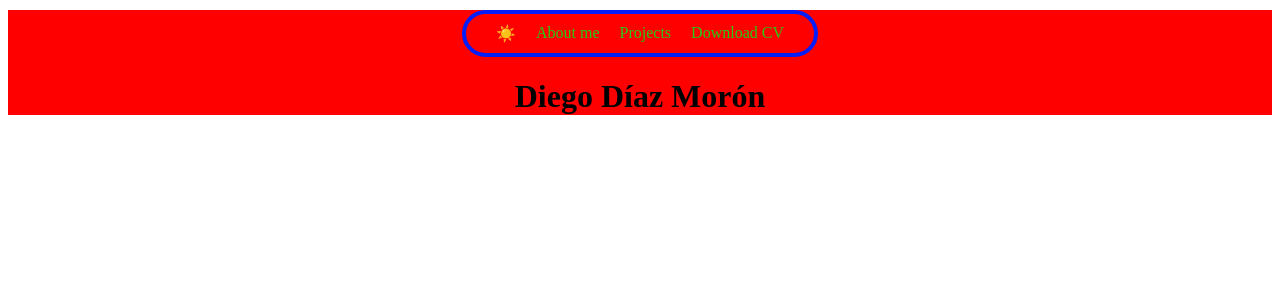
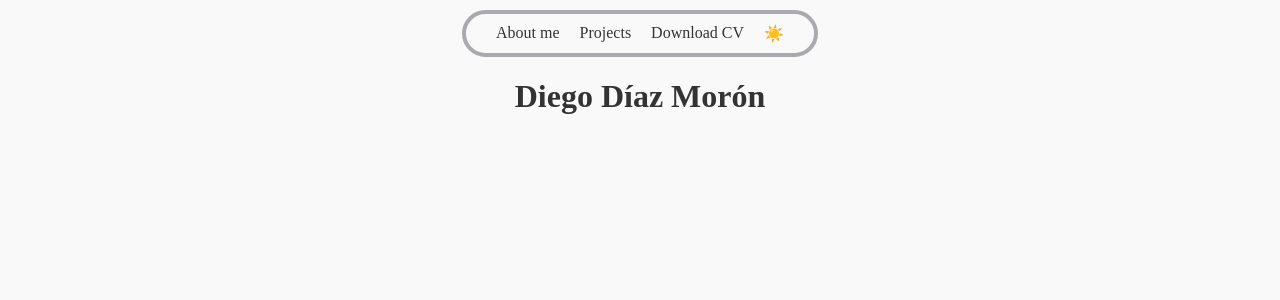
Before and after one commit to Diegodmbot/Portfolio, a React (Vite) app: page / in a window 1280 px wide. Shown: the top 300 px of the page. Built offline with nearby package versions, Linux system fonts and the light colour scheme.

Commit message:
refactor theme management

```diff
--- a/src/Header.jsx
+++ b/src/Header.jsx
@@ -1,17 +1,14 @@
 import "./Header.css";
-import { useTheme } from "./hooks/useTheme";
+import { ThemeToggle } from "./components/ThemeToggle";
 
 export function Header() {
-  const { theme, toggleTheme } = useTheme();
   return (
     <header>
       <nav className="HeaderNav">
-        <a className="HeaderLink" onClick={toggleTheme}>
-          {theme === "light" ? "☀️" : "🌙"}
-        </a>
         <a className="HeaderLink">About me</a>
         <a className="HeaderLink">Projects</a>
         <a className="HeaderLink">Download CV</a>
+        <ThemeToggle />
       </nav>
     </header>
   );
--- /dev/null
+++ b/src/components/ThemeToggle.jsx
@@ -0,0 +1,28 @@
+import { useEffect, useState } from "react";
+
+export function ThemeToggle() {
+  const getInitialTheme = () => {
+    const savedTheme = localStorage.getItem("theme");
+    if (savedTheme) return savedTheme;
+    return window.matchMedia("(prefers-color-scheme: dark)").matches
+      ? "dark"
+      : "light";
+  };
+
+  const [theme, setTheme] = useState(getInitialTheme);
+
+  useEffect(() => {
+    document.documentElement.className = theme;
+    localStorage.setItem("theme", theme);
+  }, [theme]);
+
+  const toggleTheme = () => {
+    setTheme((prevTheme) => (prevTheme === "light" ? "dark" : "light"));
+  };
+
+  return (
+    <a onClick={toggleTheme} className="HeaderLink">
+      {theme === "light" ? "☀️" : "🌙"}
+    </a>
+  );
+}
--- a/src/hooks/useTheme.jsx
+++ /dev/null
@@ -1,30 +0,0 @@
-import { useEffect } from "react";
-import { useState } from "react";
-
-export function useTheme() {
-  const [theme, setTheme] = useState(
-    window.localStorage.getItem("theme") == null
-      ? "light"
-      : window.localStorage.getItem("theme")
-  );
-  const toggleTheme = () => {
-    setTheme((prevTheme) => (prevTheme === "light" ? "dark" : "light"));
-  };
-
-  useEffect(() => {
-    const localTheme = window.localStorage.getItem("theme");
-    if (localTheme) {
-      setTheme(localTheme);
-      localStorage.setItem("theme", "light");
-      document.body.className = localTheme;
-    }
-  }, []);
-
-  useEffect(() => {
-    document.querySelector("body").setAttribute("theme", theme);
-    window.localStorage.setItem("theme", theme);
-    document.body.className = theme;
-  }, [theme]);
-
-  return { theme, toggleTheme };
-}
--- a/src/index.css
+++ b/src/index.css
@@ -1,5 +1,24 @@
 #root {
+  --color-scheme: light;
+  color: var(--text-color);
+  background-color: var(--background-color);
   justify-items: center;
+}
+
+:root.light {
+  --background-color: #f9f9f9;
+  --text-color: #333;
+  --border-color: #a9aaae;
+}
+
+:root.dark {
+  --background-color: #333;
+  --text-color: rgba(255, 255, 255);
+  --border-color: #a9aaae;
+}
+
+body {
+  color: var(--text-color);
   background-color: var(--background-color);
 }
 
@@ -7,29 +26,6 @@ a {
   color: var(--text-color);
 }
 
-@media (prefers-color-scheme: light) {
-  .page header {
-    background-color: white;
-  }
-}
-
-@media (prefers-color-scheme: dark) {
-  .page header {
-    background-color: #202b38;
-  }
-}
-
-body.dark {
-  --background-color: #333;
-  --text-color: rgba(255, 255, 255);
-  --border-color: #a9aaae;
-}
-
-body.light {
-  --background-color: #ff0000;
-  --text-color: rgb(37, 204, 15);
-  --border-color: #001dfa;
-}
 /* :root {
   font-family: Inter, system-ui, Avenir, Helvetica, Arial, sans-serif;
   line-height: 1.5;
```
